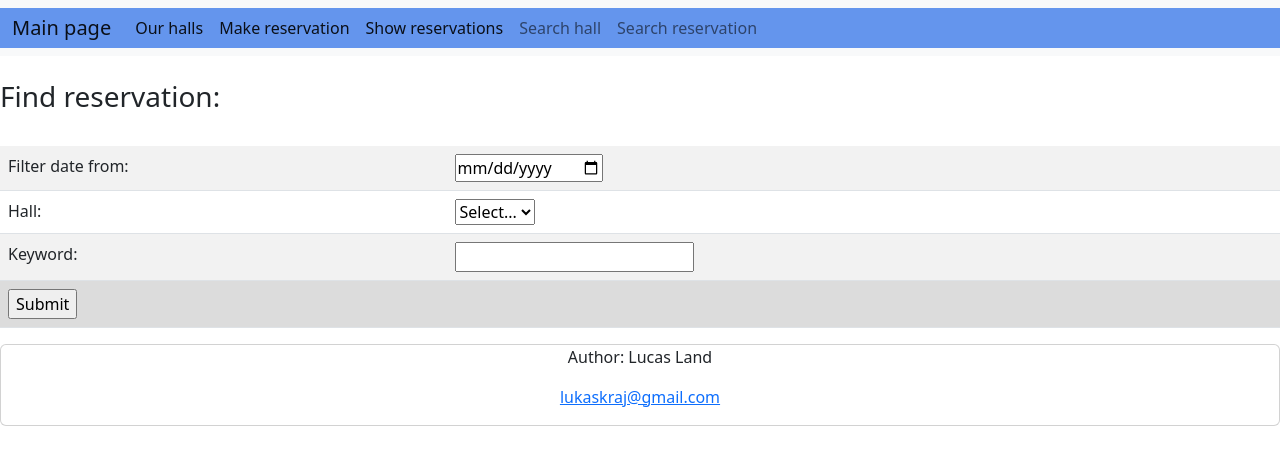
After one commit to Wookie69Land/conference-room-service, a Django app: page /search_res in a window 1280 px wide. The commit adds this page. Shown: the top 465 px of the page. Run offline with Django 4.2, Linux system fonts and the light colour scheme; data that the repository does not hold is empty.

Commit message:
conf_app: added reservation search

```diff
--- a/django_app/conf_app/templates/main.html
+++ b/django_app/conf_app/templates/main.html
@@ -27,6 +27,9 @@
                 <li class="nav-item">
                   <a class="nav-link" href="{% url 'search_halls' %}">Search hall</a>
                 </li>
+                  <li class="nav-item">
+                  <a class="nav-link" href="{% url 'search_res' %}">Search reservation</a>
+                </li>
               </div>
             </div>
           </div>
@@ -51,6 +54,8 @@
 {% endblock %}
 {% block edit_reservation %}
 {% endblock %}
+{% block search_res %}
+{% endblock %}
 <div class="card text-center">
     <footer>
         <p>Author: Lucas Land</p>
--- /dev/null
+++ b/django_app/conf_app/templates/search_res.html
@@ -0,0 +1,31 @@
+{% extends 'main.html' %}
+{% block search_res %}
+    <table class="table table-striped">
+        <h3> Find reservation:</h3><br>
+        <form id="submit_area" method="POST">
+            {% csrf_token %}
+            <tr>
+                <td>Filter date from:</td><td><input type="date" name="date">
+                </td>
+            </tr>
+            <tr>
+                <td>Hall:</td>
+                <td>
+                    <select name="hall_id">
+                        <option value="">Select...</option>
+                        {%  for hall in halls %}
+                        <option value="{{ hall.id }}">{{ hall }}</option>
+                        {% endfor %}
+                    </select>
+                </td>
+            </tr>
+            <tr>
+                <td>Keyword:</td></td><td><input type="text" name="word" value=""></td>
+            </tr>
+                <tr><td style="background-color: gainsboro"><input type="submit" value="Submit"></td><td style="background-color: gainsboro"></td></tr>
+        </form>
+    </table>
+    {% if message %}
+    <h4 style="color: #ba2121">{{ message }}</h4>
+    {% endif %}
+{% endblock %}
--- a/django_app/conf_app/templates/show_halls.html
+++ b/django_app/conf_app/templates/show_halls.html
@@ -1,8 +1,8 @@
 {% extends 'main.html' %}
 {% block show_halls %}
-    <h4 style="color: #ba2121">{% if message %}{{ message }}{% endif %}</h4>
-    <h4 style="color: #ba2121">Last action: {% if request.session.message %}{{ request.session.message }}{% endif %}</h4>
-    <h4>Conference halls list:</h4>
+    <h6 style="color: #ba2121">{% if message %}{{ message }}{% endif %}</h6>
+    <h6 style="color: #ba2121">Last action: {% if request.session.message %}{{ request.session.message }}{% endif %}</h6>
+    <h3>Conference halls list:</h3>
     <table class="table table-striped">
         <thead>
             <th>Name</th>
--- a/django_app/conf_app/templates/show_reservations.html
+++ b/django_app/conf_app/templates/show_reservations.html
@@ -1,7 +1,6 @@
 {% extends 'main.html' %}
 {% block show_reservations %}
     <h4 style="color: #ba2121">{% if message %}{{ message }}{% endif %}</h4>
-    <h4 style="color: #ba2121">Last action: {% if request.session.message %}{{ request.session.message }}{% endif %}</h4>
     <form id="submit_area" method="POST">
         {% csrf_token %}
     <label>Sort by date:
--- a/django_app/conf_app/views.py
+++ b/django_app/conf_app/views.py
@@ -1,5 +1,4 @@
 from django.shortcuts import render, redirect
-#from django.utils.timezone import datetime
 from django.http import HttpResponse, Http404
 from django.db.models import Q
 from conf_app.models import ConferenceHall, Reservation
@@ -261,3 +260,55 @@ def delete_reservation(request, id):
     res.delete()
     request.session['message'] = f"Reservation nr {id} for {res.hall} was deleted from database."
     return redirect('halls')
+
+def search_res (request):
+    url = 'search_res/'
+    if request.method == 'GET':
+        halls = ConferenceHall.objects.all()
+        return render(request, 'search_res.html', context={'halls': halls})
+    else:
+        if request.POST.get('date'):
+            date = datetime.strptime(request.POST.get('date'), '%Y-%m-%d')
+            if date:
+                url += f'{date.date()}/'
+            else:
+                message = 'Please enter a valid date'
+                return render(request, 'search_res.html', context={'message': message})
+        else:
+            url += '0000-00-00/'
+        if request.POST.get('hall_id'):
+            hall_id = request.POST.get('hall_id')
+            url += f'{int(hall_id)}/'
+        else:
+            url += '0/'
+        if request.POST.get('word') and request.POST.get('word') != '':
+            word = request.POST.get('word').lower()
+            url += f'{word}'
+        else:
+            url += '0'
+        return redirect(url)
+
+def find_res(request, date, hall_id, word):
+    reservations = []
+    if hall_id != '0':
+        hall = ConferenceHall.objects.get(pk=int(hall_id))
+        print(hall)
+        reservations = Reservation.objects.filter(Q(hall=hall))
+        print(reservations)
+    if date != '0000-00-00':
+        date = datetime.strptime(date, '%Y-%m-%d')
+        if hall_id != '0':
+            reservations = reservations.exclude(date__lt=date.date())
+        else:
+            reservations = Reservation.objects.filter(date__gte=date.date())
+    if word != "0":
+        if hall_id != '0' or date != '0000-00-00':
+            for r in reservations:
+                if word not in r.description.casefold():
+                    reservations = reservations.exclude(pk=r.id)
+        else:
+            reservations = Reservation.objects.filter(description__icontains=word)
+    if word == '0' and hall_id == '0' and date == '0000-00-00':
+        reservations = Reservation.objects.all()
+    message = 'According to your search conditions.'
+    return render(request, 'show_reservations.html', context={'reservations': reservations, 'message': message})
--- a/django_app/django_app/urls.py
+++ b/django_app/django_app/urls.py
@@ -31,4 +31,6 @@ urlpatterns = [
     re_path(r'^search/(?P<hall_id>(\d+))/(?P<capacity>(\d+))/(?P<projector>(\d))$', v.find_halls, name='find_halls'),
     path('res/modify/<int:id>', v.edit_reservation, name='edit_reservation'),
     path('res/delete/<int:id>', v.delete_reservation, name='delete_reservation'),
+    re_path(r'^search_res/(?P<date>\d{4}-\d{2}-\d{2})/(?P<hall_id>(\d+))/(?P<word>(\w+))$', v.find_res, name='find_res'),
+    path('search_res', v.search_res, name='search_res'),
 ]
```
